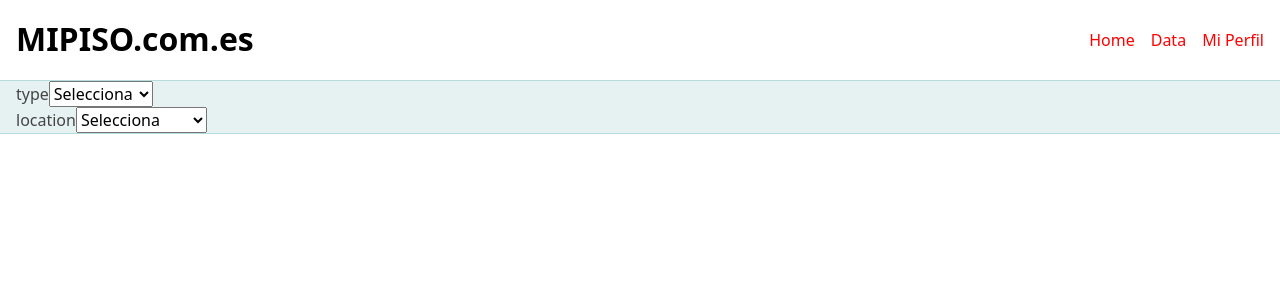
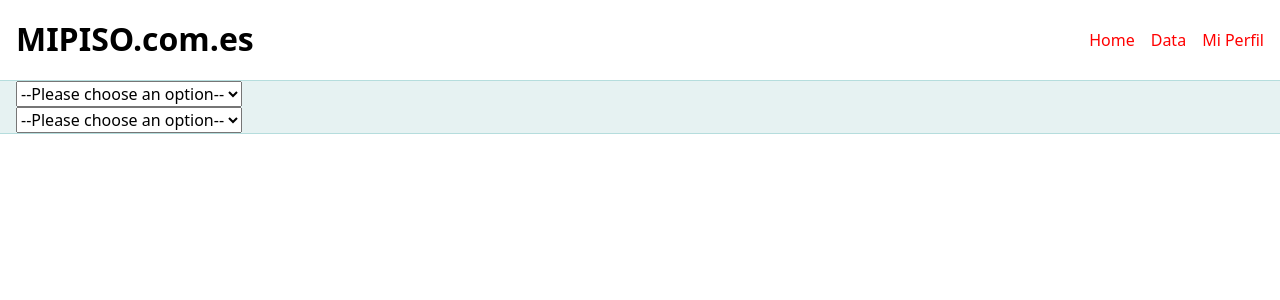
Before and after one commit to Espai-React/react-avancat, a React (Vite) app in the folder projecte/: page / in a window 1280 px wide. Shown: the top 300 px of the page. Built offline with nearby package versions, Linux system fonts and the light colour scheme.

Commit message:
Component HomeFilter: . Àtoms: Label i Select amb tipus . Molècula: SelectGroup . Organisme: HomeFilter . Paràmetre rest

```diff
--- a/projecte/src/components/atoms/Label.tsx
+++ b/projecte/src/components/atoms/Label.tsx
@@ -1,15 +1,35 @@
+import { FC, LabelHTMLAttributes } from 'react';
 import { styled } from 'styled-components';
 import { Text } from './Text';
 
-type TLabel = {
+export type TLabel = LabelHTMLAttributes<HTMLLabelElement> & {
   htmlFor: string;
+  hiddenLabel?: boolean;
   children: string;
 };
 
-const LabelStyled = styled(Text)<TLabel>``;
+const LabelStyled = styled(Text)<TLabel>`
+  ${({ hiddenLabel }) =>
+    hiddenLabel &&
+    `
+    position: absolute;
+    position: absolute !important;
+    width: 1px !important;
+    height: 1px !important;
+    padding: 0 !important;
+    margin: -1px !important;
+    overflow: hidden !important;
+    clip: rect(0,0,0,0) !important;
+    white-space: nowrap !important;
+    border: 0 !important;
+    `}
+`;
 
-export const Label = ({ htmlFor, children }: TLabel) => (
-  <LabelStyled as="label" htmlFor={htmlFor}>{children}</LabelStyled>
+const Label: FC<TLabel> = ({ htmlFor, children, hiddenLabel = false }) => (
+  <LabelStyled as="label" htmlFor={htmlFor} hiddenLabel={hiddenLabel}
+  >
+    {children}
+  </LabelStyled>
 );
 
 export default styled(Label)``;
--- a/projecte/src/components/atoms/Select.tsx
+++ b/projecte/src/components/atoms/Select.tsx
@@ -1,25 +1,25 @@
 import { FC, SelectHTMLAttributes } from 'react';
 
-export type TOptions = {
+type TOptions = {
   value: string;
   labelOption: string;
 };
 
-type TSelect = SelectHTMLAttributes<HTMLSelectElement> & {
-	name: string;
-	id: string;
+export type TSelect = SelectHTMLAttributes<HTMLSelectElement> & {
+  name: string;
+  id: string;
   options: TOptions[];
-}
+};
 
-const Select: FC<TSelect> = ({ name, id, options }) => {
-  return (
-		<select name={name} id={id}>
-			<option value="">Selecciona</option>
+const Select: FC<TSelect> = ({ name, id, options, ...rest }) => (
+    <select name={name} id={id} {...rest}>
+      <option value="">--Please choose an option--</option>
       {options.map((option) => (
-        <option key={option.value} value={option.value}>{option.labelOption}</option>
+        <option key={option.value} value={option.value}>
+          {option.labelOption}
+        </option>
       ))}
     </select>
-  );
-};
+);
 
 export default Select;
--- a/projecte/src/components/atoms/index.ts
+++ b/projecte/src/components/atoms/index.ts
@@ -1,5 +1,8 @@
 import Select from './Select';
+import Label from './Label';
+import type { TSelect } from './Select';
+import type { TLabel } from './Label';
 
 export { Text } from './Text';
-export { Label } from './Label';
-export default Select;
+export { Select, Label };
+export type { TSelect, TLabel };
--- a/projecte/src/components/molecules/SelectGroup.tsx
+++ b/projecte/src/components/molecules/SelectGroup.tsx
@@ -1,16 +1,24 @@
 import { FC } from 'react';
-import Select, { Label } from '../atoms';
-import { TOptions } from '../atoms/Select';
+import { Label, Select, TSelect, TLabel } from '../atoms';
 
-type TSelectGroup = {
-	id: string;
-	options: TOptions[];
-};
+type TSelectGroup = TSelect &
+  Pick<TLabel, 'hiddenLabel'> & {
+    label: string;
+  };
 
-const SelectGroup: FC<TSelectGroup> = ({ id, options }) => (
+const SelectGroup: FC<TSelectGroup> = ({
+  label,
+  id,
+  name,
+  options,
+  hiddenLabel,
+  ...rest
+}) => (
   <div>
-		<Label htmlFor={id}>{id}</Label>
-    <Select name={id} id={id} options={options} />
+    <Label htmlFor={id} hiddenLabel={hiddenLabel}>
+      {label}
+    </Label>{' '}
+    <Select name={name} id={id} options={options} {...rest} />
   </div>
 );
 
--- a/projecte/src/components/molecules/index.ts
+++ b/projecte/src/components/molecules/index.ts
@@ -1,3 +1,4 @@
 import Nav from "./Nav";
+import SelectGroup from "./SelectGroup";
 
-export { Nav };
+export { Nav, SelectGroup };
--- a/projecte/src/components/organisms/HomeFilters.tsx
+++ b/projecte/src/components/organisms/HomeFilters.tsx
@@ -1,14 +1,20 @@
-import SelectGroup from '../molecules/SelectGroup';
+import { SelectGroup } from '../molecules';
 
 const HomeFilters = () => (
   <div>
     <SelectGroup
+      label="Tipus"
       id="type"
+      name="type"
       options={[{ value: 'typeoption', labelOption: 'typeoption' }]}
+      hiddenLabel
     />
     <SelectGroup
+      label="Localització"
       id="location"
+      name="location"
       options={[{ value: 'locationoption', labelOption: 'locationoption' }]}
+      hiddenLabel
     />
   </div>
 );
```
